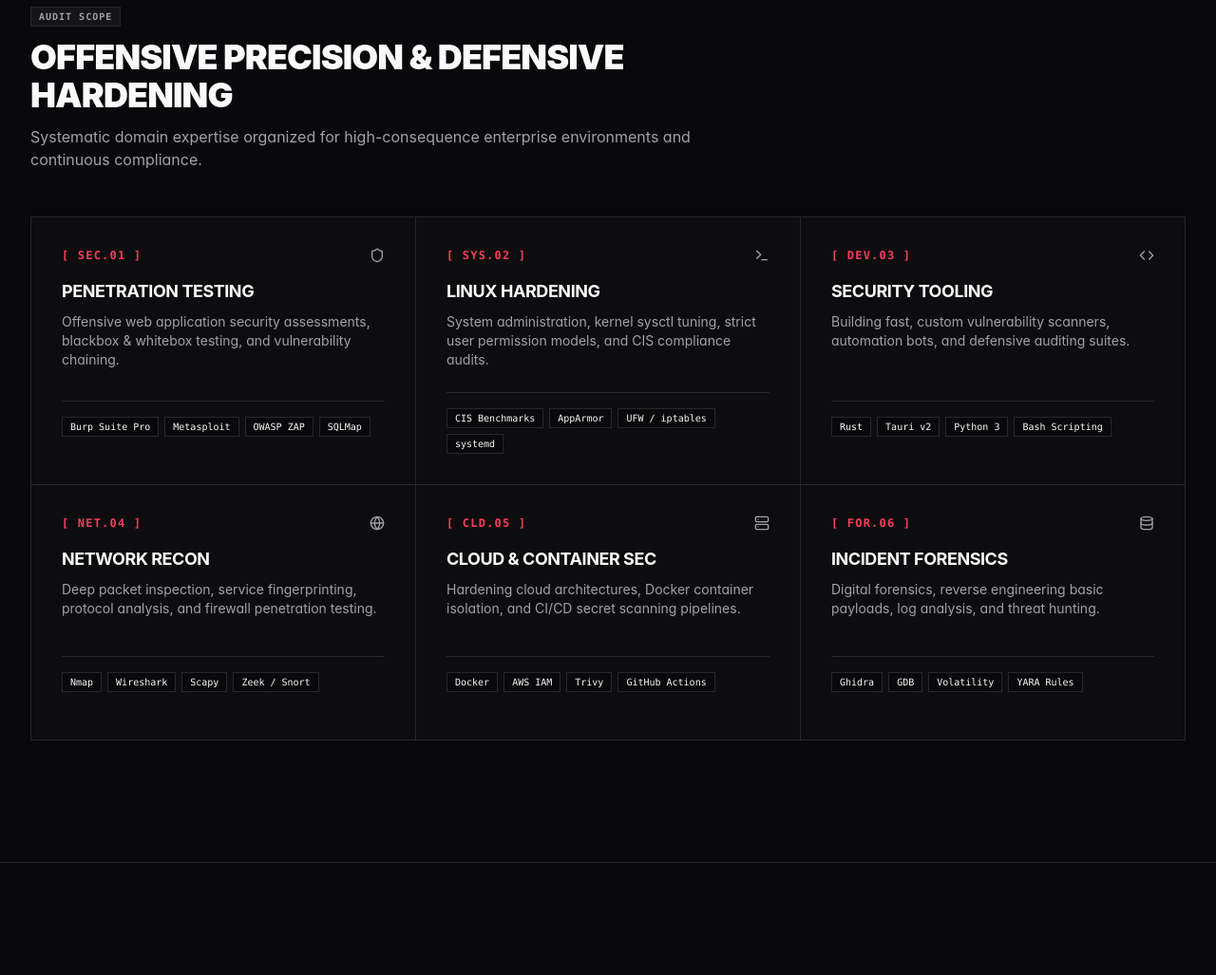
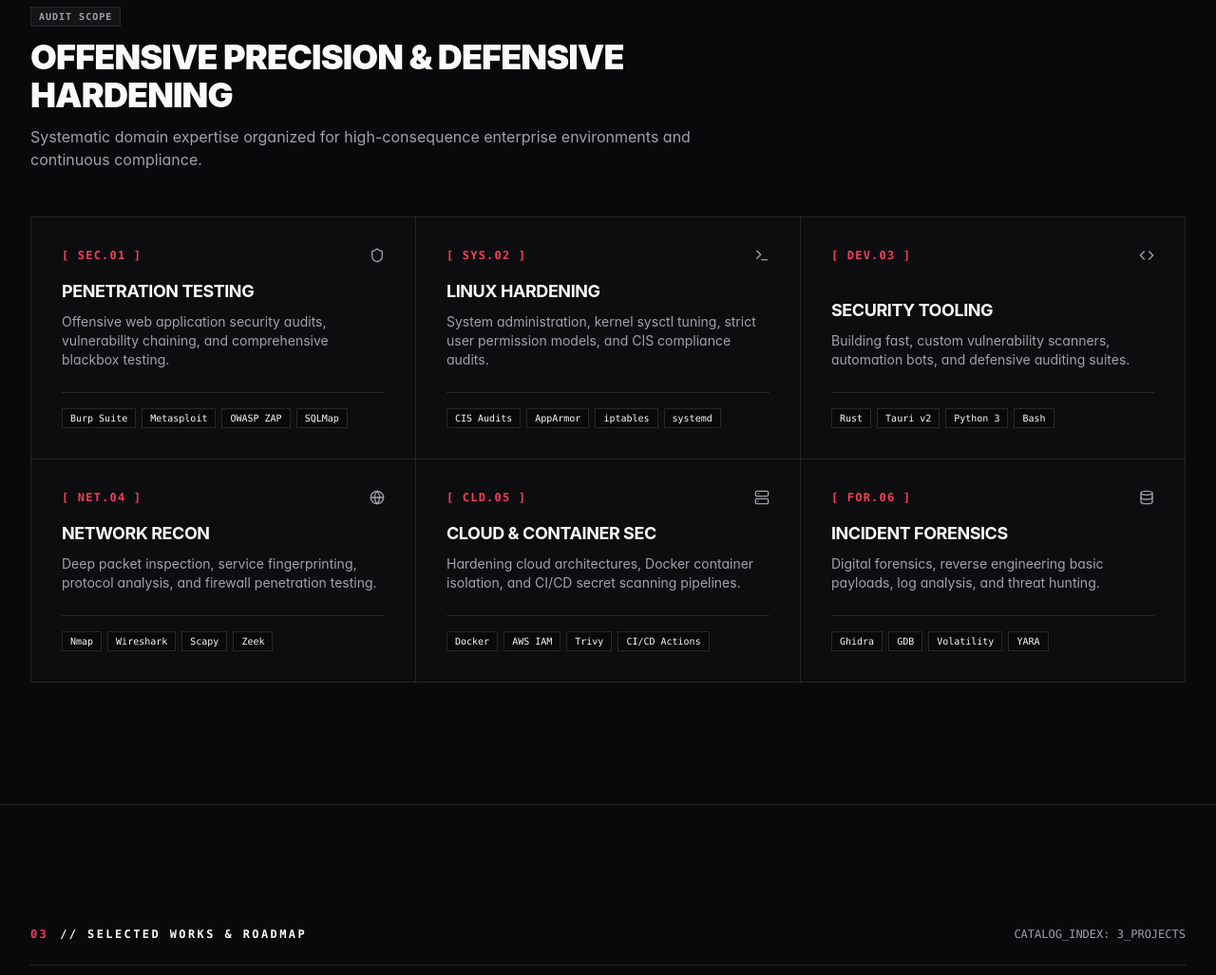
Before and after one commit to manuja-me/personal-website, an Astro site: page / in a window 1280 px wide. Shown: the part 2143-3170 px from the top of the page at 95% size. Built offline with nearby package versions, Linux system fonts and the light colour scheme; Astro itself is replaced by a stand-in of ours; a web font is replaced by a local one.

Commit message:
fix: enforce exact horizontal divider alignment in Skills cards using CSS subgrid

```diff
--- a/src/components/Skills.astro
+++ b/src/components/Skills.astro
@@ -6,43 +6,43 @@ const expertise = [
     code: "SEC.01",
     icon: Shield,
     title: "Penetration Testing",
-    description: "Offensive web application security assessments, blackbox & whitebox testing, and vulnerability chaining.",
-    tools: ["Burp Suite Pro", "Metasploit", "OWASP ZAP", "SQLMap"]
+    description: "Offensive web application security audits, vulnerability chaining, and comprehensive blackbox testing.",
+    tools: ["Burp Suite", "Metasploit", "OWASP ZAP", "SQLMap"]
   },
   {
     code: "SYS.02",
     icon: Terminal,
     title: "Linux Hardening",
     description: "System administration, kernel sysctl tuning, strict user permission models, and CIS compliance audits.",
-    tools: ["CIS Benchmarks", "AppArmor", "UFW / iptables", "systemd"]
+    tools: ["CIS Audits", "AppArmor", "iptables", "systemd"]
   },
   {
     code: "DEV.03",
     icon: Code,
     title: "Security Tooling",
     description: "Building fast, custom vulnerability scanners, automation bots, and defensive auditing suites.",
-    tools: ["Rust", "Tauri v2", "Python 3", "Bash Scripting"]
+    tools: ["Rust", "Tauri v2", "Python 3", "Bash"]
   },
   {
     code: "NET.04",
     icon: Globe,
     title: "Network Recon",
     description: "Deep packet inspection, service fingerprinting, protocol analysis, and firewall penetration testing.",
-    tools: ["Nmap", "Wireshark", "Scapy", "Zeek / Snort"]
+    tools: ["Nmap", "Wireshark", "Scapy", "Zeek"]
   },
   {
     code: "CLD.05",
     icon: Server,
     title: "Cloud & Container Sec",
     description: "Hardening cloud architectures, Docker container isolation, and CI/CD secret scanning pipelines.",
-    tools: ["Docker", "AWS IAM", "Trivy", "GitHub Actions"]
+    tools: ["Docker", "AWS IAM", "Trivy", "CI/CD Actions"]
   },
   {
     code: "FOR.06",
     icon: Database,
     title: "Incident Forensics",
     description: "Digital forensics, reverse engineering basic payloads, log analysis, and threat hunting.",
-    tools: ["Ghidra", "GDB", "Volatility", "YARA Rules"]
+    tools: ["Ghidra", "GDB", "Volatility", "YARA"]
   }
 ];
 ---
@@ -73,14 +73,14 @@ const expertise = [
       </p>
     </div>
 
-    <!-- Swiss 6-Module Grid -->
-    <div class="grid grid-cols-1 md:grid-cols-2 lg:grid-cols-3 border-t border-l border-border bg-card">
+    <!-- Swiss 6-Module Grid with CSS Subgrid -->
+    <div class="skills-modular-grid grid grid-cols-1 md:grid-cols-2 lg:grid-cols-3 border-t border-l border-border bg-card">
       {expertise.map((item) => {
         const Icon = item.icon;
         return (
-          <div class="skill-cell p-5 sm:p-7 md:p-8 border-r border-b border-border hover:bg-secondary/40 transition-colors flex flex-col justify-between group">
+          <div class="skill-cell p-5 sm:p-7 md:p-8 border-r border-b border-border hover:bg-secondary/40 transition-colors grid grid-rows-[1fr_auto] group">
             <!-- Top Section: Header, Title & Description -->
-            <div class="space-y-3 sm:space-y-4 flex-1 flex flex-col justify-between pb-5 sm:pb-6">
+            <div class="space-y-3 sm:space-y-4 flex flex-col justify-between pb-5 sm:pb-6">
               <!-- Cell Header -->
               <div class="flex items-center justify-between font-mono text-xs">
                 <span class="font-bold text-primary tracking-wider">
@@ -89,19 +89,19 @@ const expertise = [
                 <Icon class="w-4 h-4 text-muted-foreground group-hover:text-primary transition-colors" />
               </div>
 
-              <!-- Title & Description with consistent min-height for optical alignment -->
-              <div class="space-y-1.5 sm:space-y-2 flex-1">
+              <!-- Title & Description -->
+              <div class="space-y-1.5 sm:space-y-2">
                 <h4 class="text-base sm:text-lg font-bold uppercase tracking-tight text-foreground group-hover:text-primary transition-colors">
                   {item.title}
                 </h4>
-                <p class="text-xs sm:text-sm text-muted-foreground leading-relaxed min-h-[2.8rem] sm:min-h-[3.5rem]">
+                <p class="text-xs sm:text-sm text-muted-foreground leading-relaxed">
                   {item.description}
                 </p>
               </div>
             </div>
 
-            <!-- Tool Tags Container with perfectly aligned top border -->
-            <div class="pt-3.5 sm:pt-4 border-t border-border flex flex-wrap gap-1.5 font-mono text-[10px] min-h-[3.25rem] sm:min-h-[3.5rem] content-start">
+            <!-- Tool Tags Container with mathematically aligned top border -->
+            <div class="pt-3.5 sm:pt-4 border-t border-border flex flex-wrap gap-1.5 font-mono text-[10px] content-start">
               {item.tools.map((t) => (
                 <span class="swiss-action-trigger px-2 py-0.5 border border-border bg-background text-foreground font-medium hover:border-primary hover:text-primary transition-colors">
                   {t}
@@ -114,6 +114,29 @@ const expertise = [
     </div>
   </div>
 </section>
+
+<style>
+  @supports (grid-template-rows: subgrid) {
+    @media (min-width: 1024px) {
+      .skills-modular-grid {
+        grid-template-rows: repeat(2, auto auto);
+      }
+      .skill-cell {
+        grid-row: span 2;
+        grid-template-rows: subgrid;
+      }
+    }
+    @media (min-width: 768px) and (max-width: 1023px) {
+      .skills-modular-grid {
+        grid-template-rows: repeat(3, auto auto);
+      }
+      .skill-cell {
+        grid-row: span 2;
+        grid-template-rows: subgrid;
+      }
+    }
+  }
+</style>
 
 <script>
   import { animate, createTimeline, stagger } from 'animejs';
```
